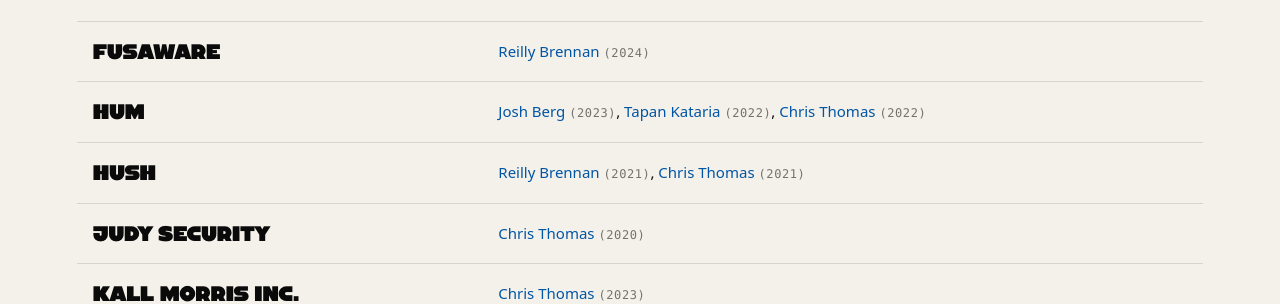
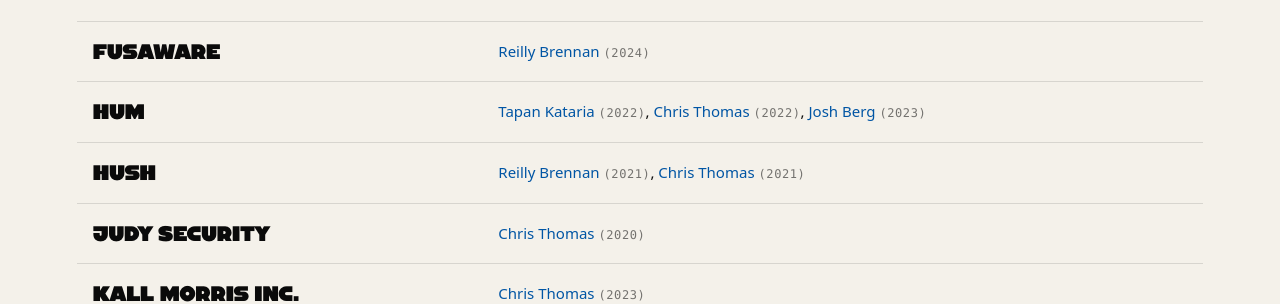
Before and after one commit to arepb/tuebor, a Jekyll site: the page built from backed.md, in a window 1280 px wide and 900 px high, scrolled down 1098 px. Shown: the part 159-463 px from the top of the window. Built offline with Jekyll 4.4.1, drawn with Linux system fonts in a browser that asks for light colours; part of the change alters nothing that is shown.

Commit message:
fix(backed): sort co-investors oldest-first, alpha on ties
Co-Authored-By: Claude Sonnet 4.6 <noreply@anthropic.com>

```diff
--- a/backed.md
+++ b/backed.md
@@ -13,9 +13,9 @@ Build a flat list of rows, then collect unique companies and re-iterate to
 render one row per company with all backers grouped.
 
 Sort key layout (string-sortable, ascending):
-  company_lc | inv_year | last_name_lc | company | url | name | slug | year
+  company_lc | year | last_name_lc | company | url | name | slug | year
 
-inv_year = 9999 - year, so larger years sort first within a company group.
+year sorts ascending so oldest investment lists first within a company group.
 last_name_lc breaks ties when two pledgees backed in the same year.
 {%- endcomment -%}
 
@@ -26,12 +26,11 @@ last_name_lc breaks ties when two pledgees backed in the same year.
     {%- for b in p.backed -%}
       {%- if b.public -%}
         {%- assign year_int = b.year | default: 0 | plus: 0 -%}
-        {%- assign inv_year = 9999 | minus: year_int -%}
         {%- assign url = b.url | default: "" -%}
         {%- assign company = b.company -%}
         {%- assign company_lc = company | downcase -%}
         {%- assign last_lc = p.last_name | downcase -%}
-        {%- capture rows_raw -%}{{ rows_raw }}{{ company_lc }}|{{ inv_year }}|{{ last_lc }}|{{ company }}|{{ url }}|{{ p.name }}|{{ p.slug }}|{{ year_int }}
+        {%- capture rows_raw -%}{{ rows_raw }}{{ company_lc }}|{{ year_int }}|{{ last_lc }}|{{ company }}|{{ url }}|{{ p.name }}|{{ p.slug }}|{{ year_int }}
 {% endcapture -%}
       {%- endif -%}
     {%- endfor -%}
@@ -42,7 +41,7 @@ last_name_lc breaks ties when two pledgees backed in the same year.
 
 {%- comment -%}
 Build unique-company list. parts[0]=company_lc, parts[3]=company, parts[4]=url.
-Captures the first occurrence (which after sort is the newest year).
+Captures the first occurrence (which after sort is the oldest year).
 {%- endcomment -%}
 {%- assign seen_keys = "" -%}
 {%- assign companies_raw = "" -%}
```
